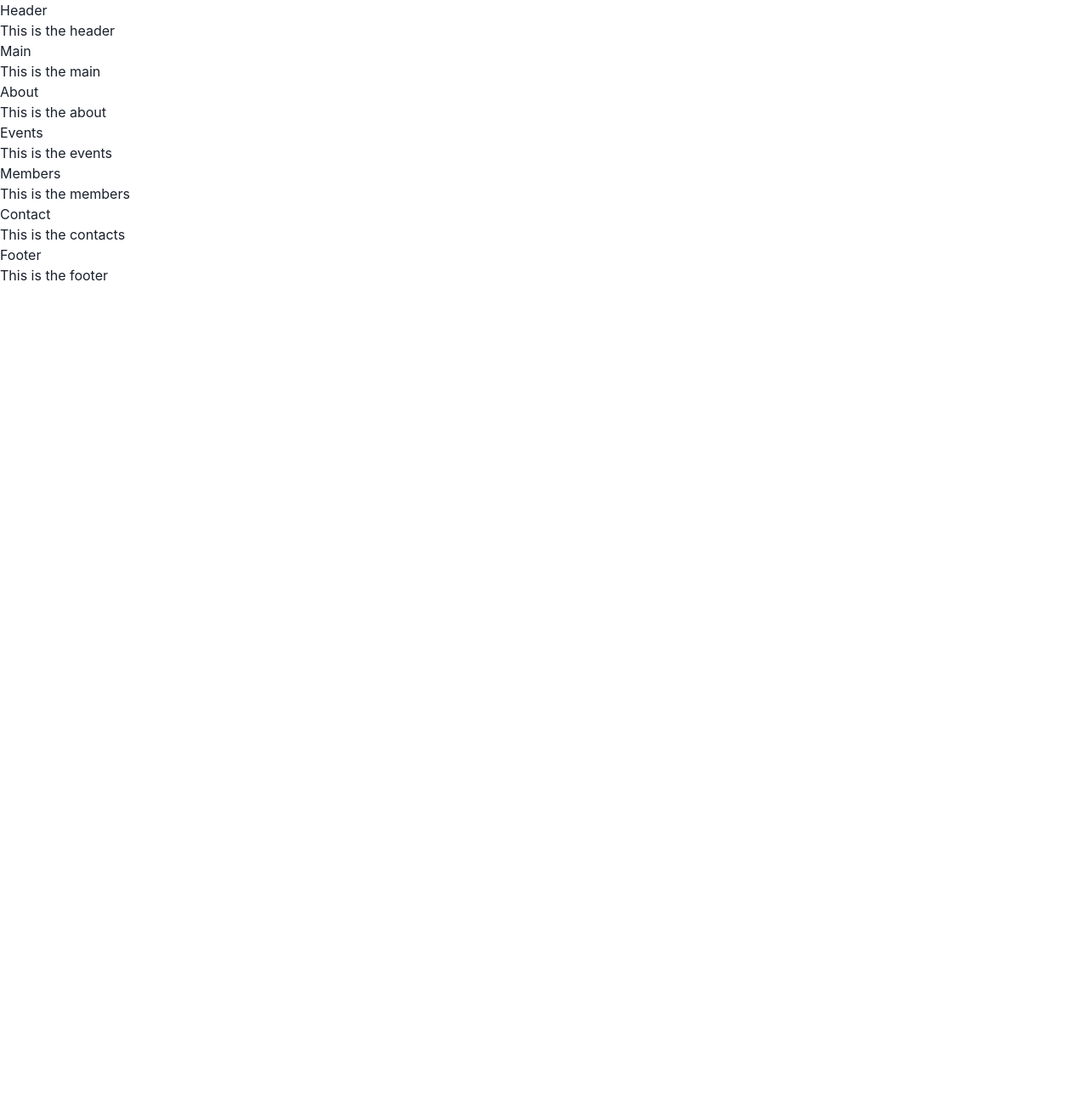
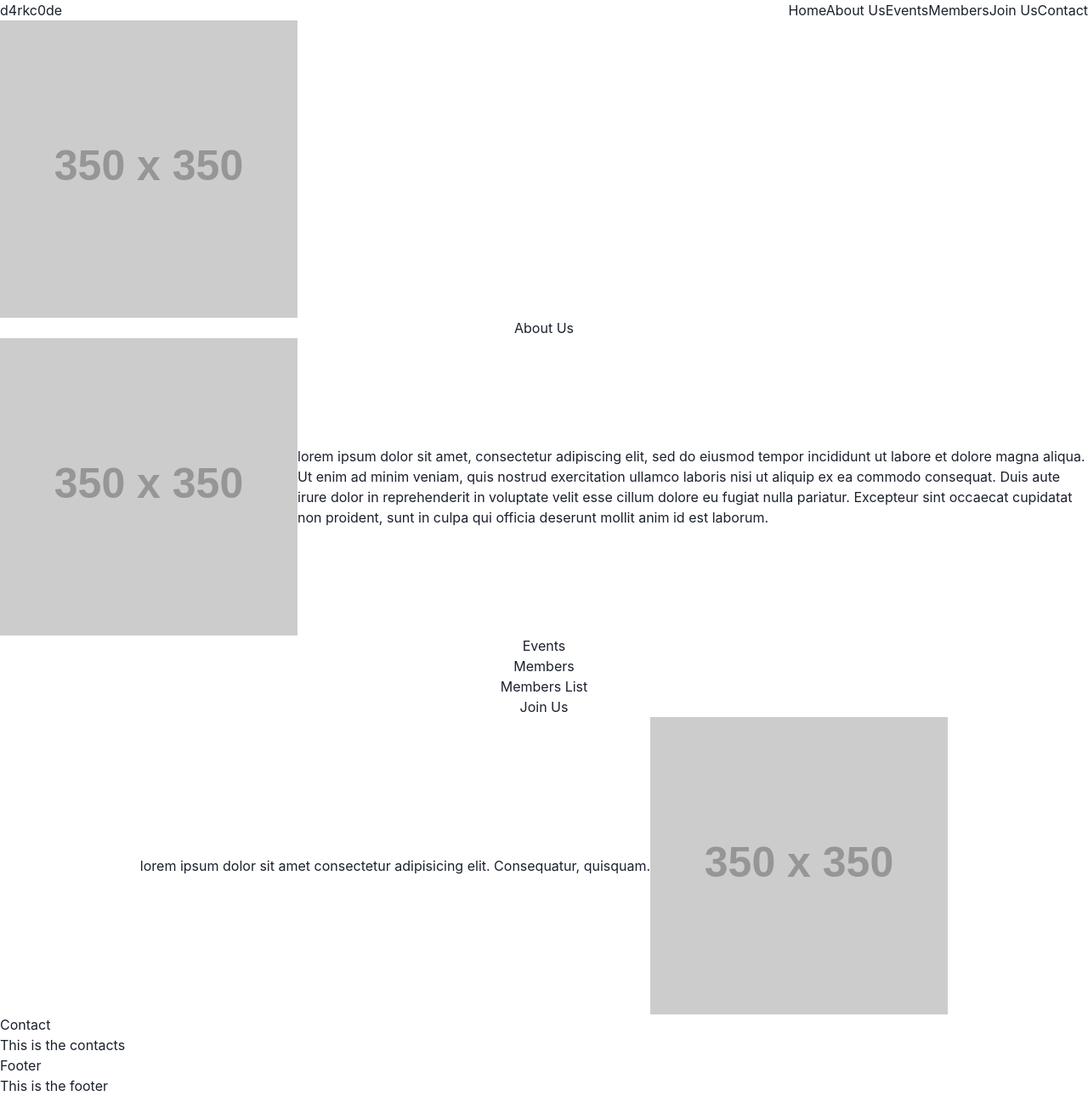
Before and after one commit to d4rkc0de-club/d4rkc0de-iiitd, a React app: page / in a window 1280 px wide. Shown: the whole page at 85% size. Before the commit the page ends 800 px from the top, so only its background shows below. Built offline with nearby package versions, Linux system fonts and the light colour scheme; placeholder pictures from the web are drawn by us.

Commit message:
initial files

```diff
--- a/src/App.js
+++ b/src/App.js
@@ -4,6 +4,7 @@ import Main from "./pages/main";
 import About from "./pages/about";
 import Events from "./pages/events";
 import Members from "./pages/members";
+import Join from "./pages/join";
 import Contact from "./pages/contact";
 import Footer from "./pages/footer";
 
@@ -15,6 +16,7 @@ export default function App() {
             <About />
             <Events />
             <Members />
+            <Join />
             <Contact />
             <Footer />
         </>
--- /dev/null
+++ b/src/components/EventsCard/eventscard.jsx
@@ -0,0 +1,14 @@
+import React from "react";
+import { Box, Image, Heading, Text, Flex } from "@chakra-ui/react";
+
+export default function EventsCard(props) {
+    return (
+        <Box>
+            <Flex>
+                <Image src={props.image} />
+                <Heading>{props.title}</Heading>
+                <Text>{props.desc}</Text>
+            </Flex>
+        </Box>
+    );
+}
--- a/src/components/sample.txt
+++ /dev/null
@@ -1 +0,0 @@
-add components card here
--- a/src/pages/about.js
+++ b/src/pages/about.js
@@ -1,12 +1,28 @@
-import React from 'react';
+import React from "react";
+import { Flex, Box, Text, Image } from "@chakra-ui/react";
 
-export default class About extends React.Component {
-    render() {
-        return (
-        <div>
-            <h1>About</h1>
-            <p>This is the about</p>
-        </div>
-        );
-    }
+export default function About() {
+    return (
+        <Flex direction="column" justify="center" align="center">
+            <Text>About Us</Text>
+            <Box>
+                <Flex direction="row" justify="space-between" align="center">
+                    <Image
+                        src="https://via.placeholder.com/350x350"
+                        alt="d4rkc0de"
+                    />
+                    <Text>
+                        lorem ipsum dolor sit amet, consectetur adipiscing elit, sed
+                        do eiusmod tempor incididunt ut labore et dolore magna
+                        aliqua. Ut enim ad minim veniam, quis nostrud exercitation
+                        ullamco laboris nisi ut aliquip ex ea commodo consequat.
+                        Duis aute irure dolor in reprehenderit in voluptate velit
+                        esse cillum dolore eu fugiat nulla pariatur. Excepteur sint
+                        occaecat cupidatat non proident, sunt in culpa qui officia
+                        deserunt mollit anim id est laborum.
+                    </Text>
+                </Flex>
+            </Box>
+        </Flex>
+    );
 }
--- a/src/pages/events.js
+++ b/src/pages/events.js
@@ -1,12 +1,24 @@
 import React from 'react';
+import { Flex, Box, Text } from '@chakra-ui/react';
+import EventsCard from '../components/EventsCard/eventscard';
 
-export default class Events extends React.Component {
-    render() {
-        return (
-        <div>
-            <h1>Events</h1>
-            <p>This is the events</p>
-        </div>
-        );
-    }
+export default function Events() {
+    const events = [
+        {
+            image: 'https://via.placeholder.com/200x200',
+            title: 'Hackathon',
+            desc: 'description'
+        }
+    ];
+
+    // TODO: Check props validation
+
+    return (
+        <Flex direction="column" justify="center" align="center">
+            <Text>Events</Text>
+            <Box>
+                <EventsCard props={events} />
+            </Box>
+        </Flex>
+    );
 }
--- a/src/pages/header.js
+++ b/src/pages/header.js
@@ -1,12 +1,26 @@
 import React from "react";
+import { Link, Flex, Box, Text } from "@chakra-ui/react";
 
-export default class Header extends React.Component {
-    render() {
-        return (
-        <div>
-            <h1>Header</h1>
-            <p>This is the header</p>
-        </div>
-        );
-    }
+export default function Header() {
+    return(
+        <Flex
+            direction="row"
+            justify="space-between"
+            align="center"
+        >
+            <Box>
+                <Text>
+                    d4rkc0de
+                </Text>
+            </Box>
+            <Box>
+                <Link href="/">Home</Link>
+                <Link href="/about">About Us</Link>
+                <Link href="/events">Events</Link>
+                <Link href="/members">Members</Link>
+                <Link href="/join">Join Us</Link>
+                <Link href="/contact">Contact</Link>
+            </Box>
+        </Flex>
+    );
 }
--- a/src/pages/join.js
+++ b/src/pages/join.js
@@ -1,12 +1,26 @@
 import React from "react";
+import { Flex, Box, Text, Image } from "@chakra-ui/react";
 
-export default class Join extends React.Component {
-    render() {
-        return (
-        <div>
-            <h1>Join Us</h1>
-            <p>This is the join us</p>
-        </div>
-        );
-    }
+export default function Join() {
+    return (
+        <Flex direction="column" justify="center" align="center">
+            <Text>Join Us</Text>
+            <Box>
+                <Flex
+                    direction="row"
+                    justify="space-between"
+                    align="center"
+                >
+                    <Text>
+                        lorem ipsum dolor sit amet consectetur adipisicing elit.
+                        Consequatur, quisquam.
+                    </Text>
+                    <Image
+                        src="https://via.placeholder.com/350x350"
+                        alt="d4rkc0de"
+                    />
+                </Flex>
+            </Box>
+        </Flex>
+    );
 }
--- a/src/pages/main.js
+++ b/src/pages/main.js
@@ -1,12 +1,10 @@
 import React from "react";
+import { Box, Image } from "@chakra-ui/react";
 
-export default class Main extends React.Component {
-    render() {
-        return (
-        <div>
-            <h1>Main</h1>
-            <p>This is the main</p>
-        </div>
-        );
-    }
+export default function Main() {
+    return (
+        <Box>
+            <Image src="https://via.placeholder.com/350x350" alt="d4rkc0de" />
+        </Box>
+    );
 }
--- a/src/pages/members.js
+++ b/src/pages/members.js
@@ -1,12 +1,15 @@
 import React from "react";
+import { Flex, Box, Text, Image } from "@chakra-ui/react";
 
-export default class Members extends React.Component {
-    render() {
-        return (
-        <div>
-            <h1>Members</h1>
-            <p>This is the members</p>
-        </div>
-        );
-    }
+export default function Members() {
+    return (
+        <Flex direction="column" justify="center" align="center">
+            <Text>Members</Text>
+            <Box>
+                <Text>
+                    Members List
+                </Text>
+            </Box>
+        </Flex>
+    );
 }
```
Also changed, not shown: src/App.css (deleted, +0 -38 lines), src/logo.svg (deleted).
